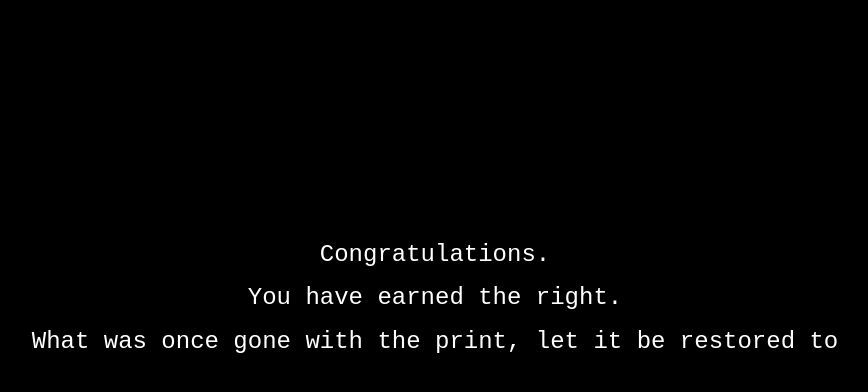
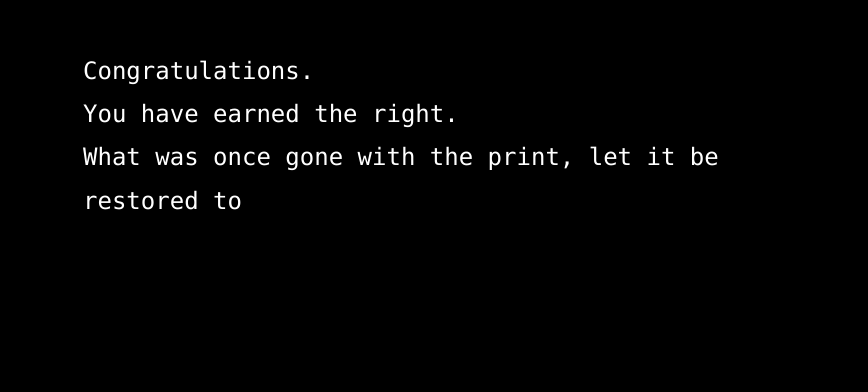
Before and after one commit to naanorrice/qr-code-message, a plain HTML site: page index.html in a window 1280 px wide. Shown: the part 102-494 px from the top of the page, without its empty margins (205-1073 px from the left). Drawn offline with Linux system fonts and the light colour scheme.

Commit message:
Update style.css

```diff
--- a/style.css
+++ b/style.css
@@ -1,17 +1,34 @@
 body {
     background-color: black;
     color: white;
-    font-family: monospace;
-    display: flex;
-    justify-content: center;
-    align-items: center;
+    font-family: "Consolas", Courier, monospace;
     height: 100vh;
     margin: 0;
     overflow: hidden;
-    font-size: 1.5rem; /* お好みで文字サイズを調整してください */
-    text-align: center;
+    font-size: 1.5rem;
+    display: flex;
+    justify-content: center;   /* 横方向: コンテナを中央配置 */
+    align-items: flex-start;   /* 縦方向: 上寄せ（必要なら center でもOK） */
 }
+
 .container {
+    width: 55%;
     max-width: 80%;
     line-height: 1.8;
+    margin-top: 10%;          /* 上から少し余白を確保 */
+    text-align: left;          /* コンテナ内のテキストは左詰め */
 }
+
+/* ▼ここからカーソル用の追加 */
+#typing-text::after {
+    content: "_";               /* カーソル記号 */
+    display: inline-block;
+    margin-left: 5px;
+    animation: blink 0.5s step-start infinite;
+}
+
+@keyframes blink {
+    50% {
+        opacity: 0;
+    }
+}
```
